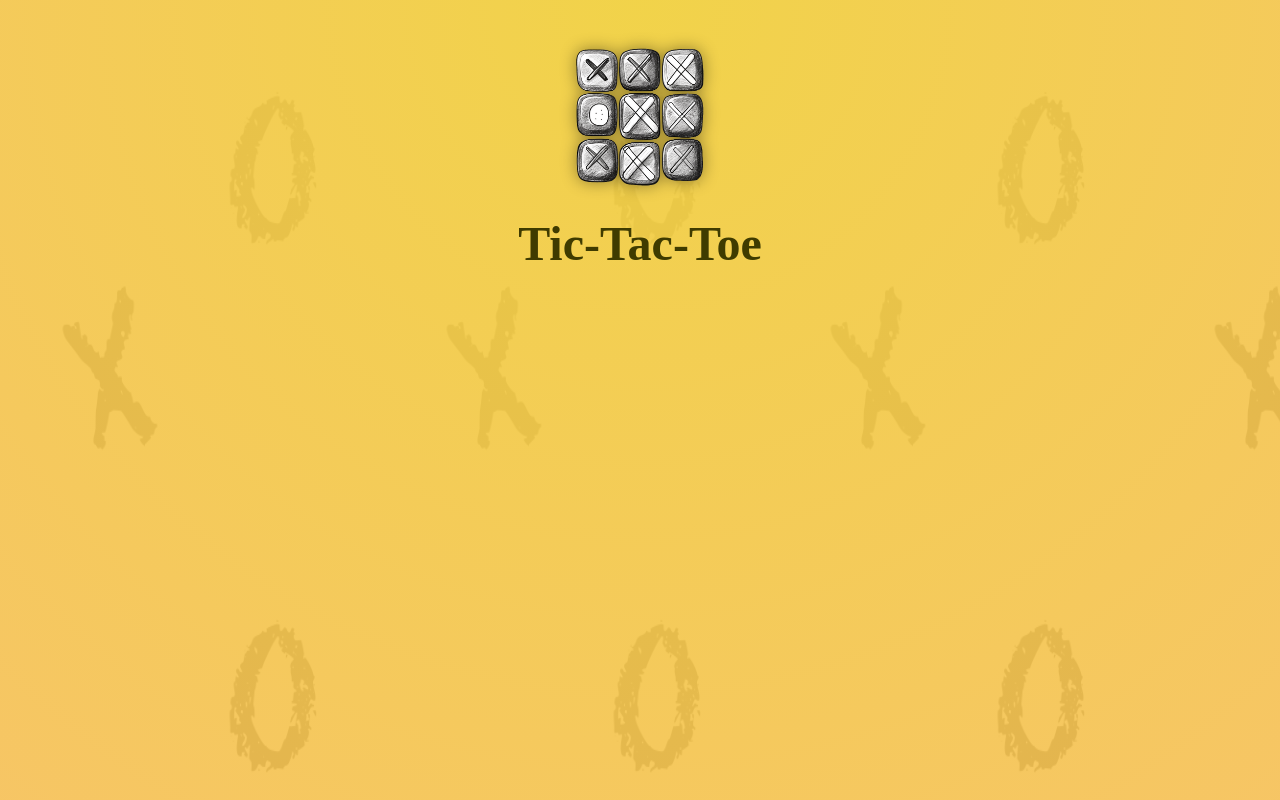
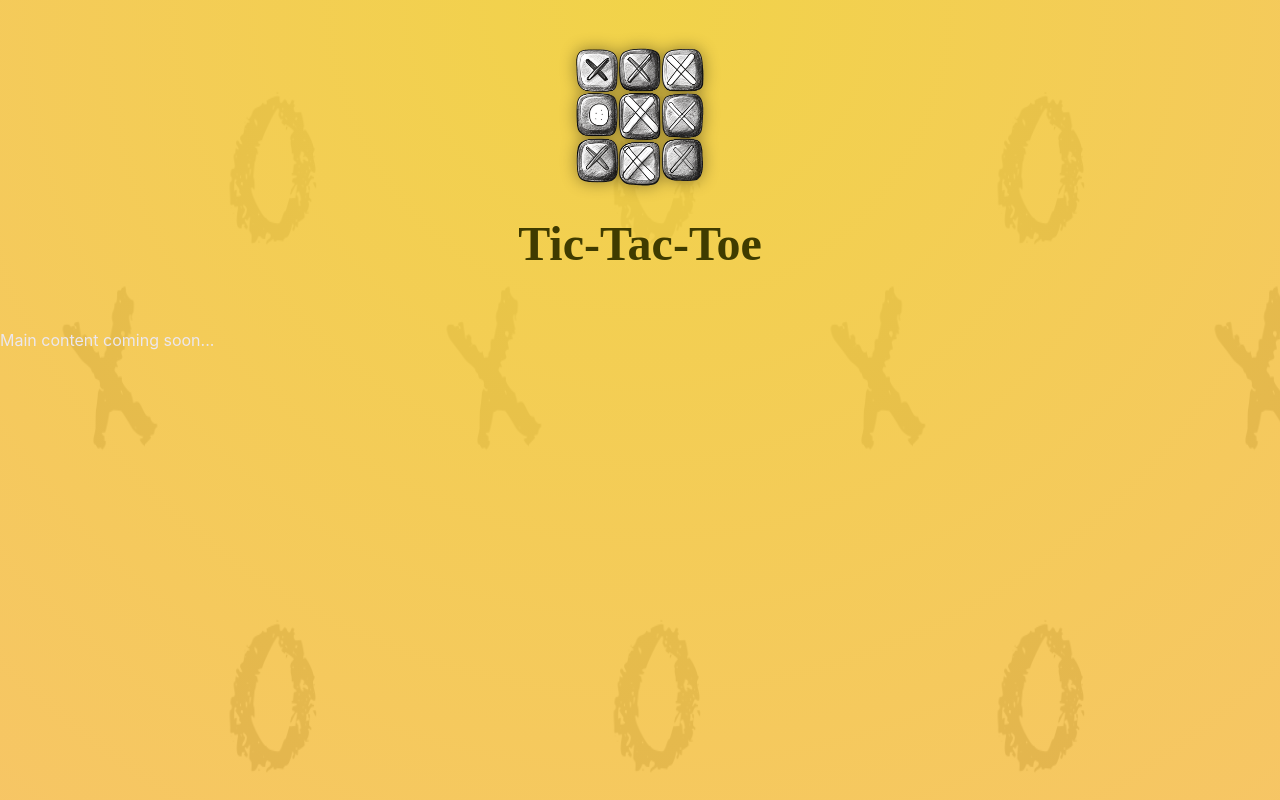
Before and after one commit to murty-555/react-tic-tac-toe-game-app, a React (Create React App) app: page / in a window 1280 px wide. Shown: the top 800 px of the page. Built offline with nearby package versions, Linux system fonts and the light colour scheme; a web font is replaced by a local one.

Commit message:
placing fixed content into index.html which is independent of state

```diff
--- a/public/index.html
+++ b/public/index.html
@@ -28,6 +28,13 @@
   </head>
   <body>
     <noscript>You need to enable JavaScript to run this app.</noscript>
+
+    <!-- we can add like this content which is fixed and independent of state changes, but it's not good habit -->
+    <header>
+      <img src='game-logo.png' alt='hand drawn game logo'/>
+      <h1>Tic-Tac-Toe</h1>
+    </header>
+
     <div id="root"></div>
     <!--
       This HTML file is a template.
--- a/src/App.js
+++ b/src/App.js
@@ -3,10 +3,7 @@ import './App.css';
 function App() {
   return (
     <div>
-      <header>
-        <img src='game-logo.png' alt='hand drawn game logo'/>
-        <h1>Tic-Tac-Toe</h1>
-      </header>
+      <p>Main content coming soon...</p>
     </div>
   );
 }
```
